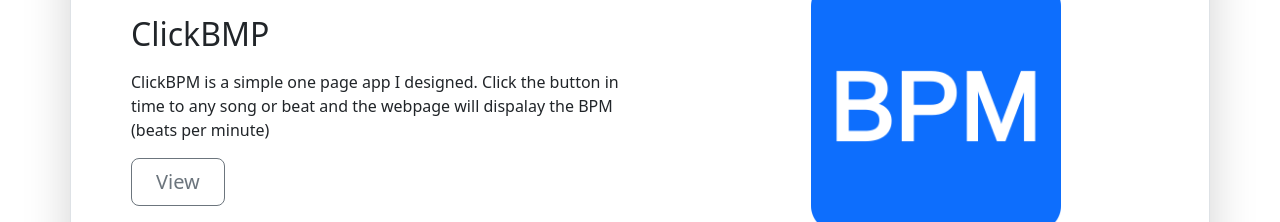
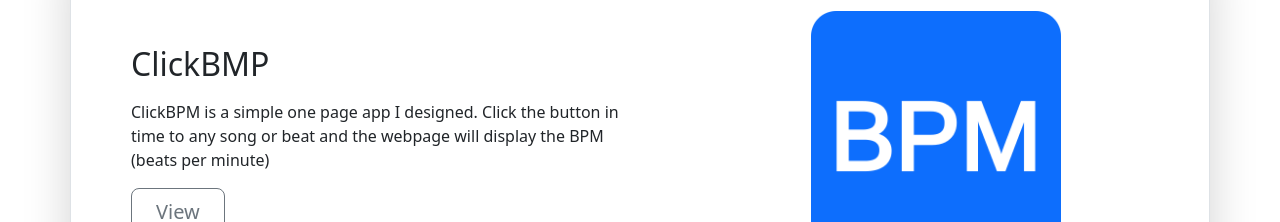
Before and after one commit to codeHawker/zanehawken, a plain HTML site: page index.html in a window 1280 px wide. Shown: the part 2460-2682 px from the top of the page. Drawn offline with nearby package versions, Linux system fonts and the light colour scheme.

Commit message:
small changes to content

```diff
--- a/index.html
+++ b/index.html
@@ -74,6 +74,7 @@
                 <ul class="lead py-3">
                     <li>BE (Hons) Civil Engineering</li>
                     <li>University of Canterbury Tutor (COSC121 - Python & ETMH171 - Matlab)</li>
+                    <li>Six years project management (Civil infrastructure)</li>
                     <li>Codecademy Courses</li>
                     <ul>
                         <li>HTML , CSS, JavaScript</li>
@@ -130,7 +131,7 @@
                 <h2 class="py-2">ClickBMP</h2>
 
                 <p class="">ClickBPM is a simple one page app I designed. Click the button in time to any song or
-                    beat and the webpage will dispalay the BPM (beats per minute)
+                    beat and the webpage will display the BPM (beats per minute)
 
                 </p>
                 <button type="button" class="btn btn-outline-secondary btn-lg px-4 " onclick="window.open('https://codehawker.github.io/clickbpm/','_blank')">View</button>
```
